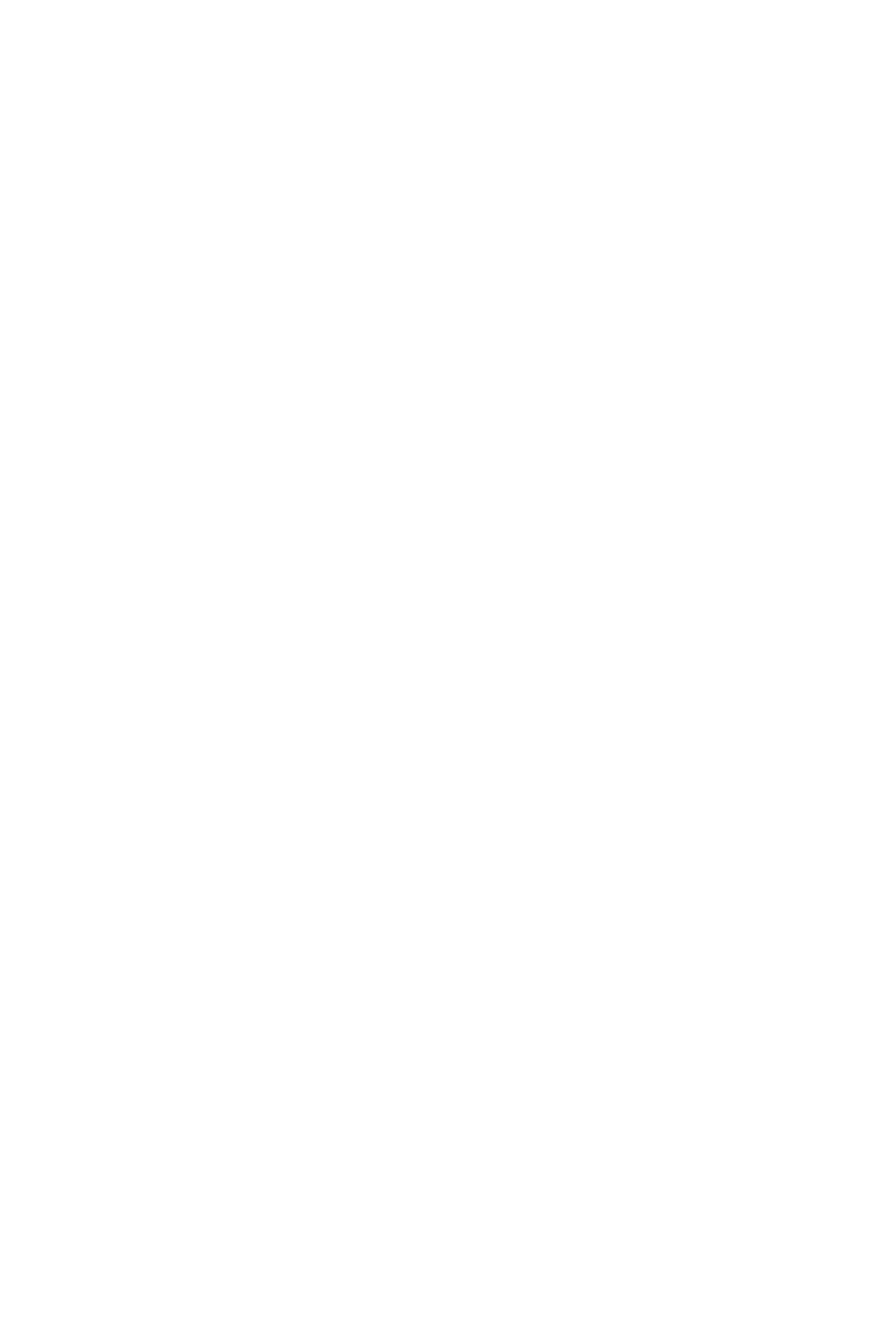
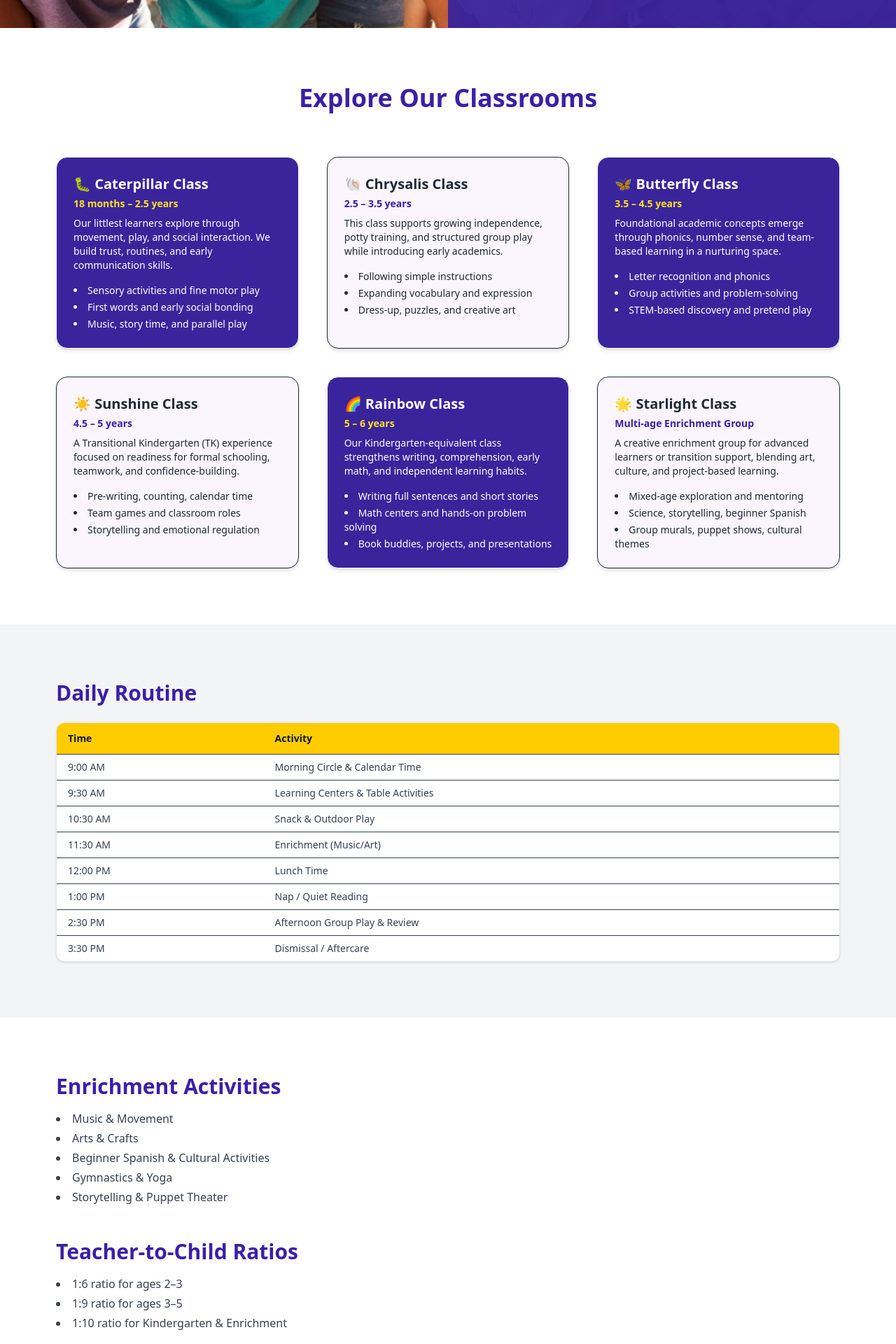
Before and after one commit to Anishb00/PreschoolReactSite, a Next.js app: page /Programs in a window 1280 px wide. Before the commit this address had no page. Shown: the part 440-2360 px from the top of the page at 70% size. Before the commit the page ends 800 px from the top, so only its background shows below. Built offline with nearby package versions, Linux system fonts and the light colour scheme.

Commit message:
Added Programs page

```diff
--- /dev/null
+++ b/src/app/(site)/Programs/components/ClassroomGrid.tsx
@@ -0,0 +1,115 @@
+const programs = [
+  {
+    name: "Caterpillar Class",
+    emoji: "🐛",
+    ageRange: "18 months – 2.5 years",
+    description:
+      "Our littlest learners explore through movement, play, and social interaction. We build trust, routines, and early communication skills.",
+    bullets: [
+      "Sensory activities and fine motor play",
+      "First words and early social bonding",
+      "Music, story time, and parallel play",
+    ],
+  },
+  {
+    name: "Chrysalis Class",
+    emoji: "🐚",
+    ageRange: "2.5 – 3.5 years",
+    description:
+      "This class supports growing independence, potty training, and structured group play while introducing early academics.",
+    bullets: [
+      "Following simple instructions",
+      "Expanding vocabulary and expression",
+      "Dress-up, puzzles, and creative art",
+    ],
+  },
+  {
+    name: "Butterfly Class",
+    emoji: "🦋",
+    ageRange: "3.5 – 4.5 years",
+    description:
+      "Foundational academic concepts emerge through phonics, number sense, and team-based learning in a nurturing space.",
+    bullets: [
+      "Letter recognition and phonics",
+      "Group activities and problem-solving",
+      "STEM-based discovery and pretend play",
+    ],
+  },
+  {
+    name: "Sunshine Class",
+    emoji: "☀️",
+    ageRange: "4.5 – 5 years",
+    description:
+      "A Transitional Kindergarten (TK) experience focused on readiness for formal schooling, teamwork, and confidence-building.",
+    bullets: [
+      "Pre-writing, counting, calendar time",
+      "Team games and classroom roles",
+      "Storytelling and emotional regulation",
+    ],
+  },
+  {
+    name: "Rainbow Class",
+    emoji: "🌈",
+    ageRange: "5 – 6 years",
+    description:
+      "Our Kindergarten-equivalent class strengthens writing, comprehension, early math, and independent learning habits.",
+    bullets: [
+      "Writing full sentences and short stories",
+      "Math centers and hands-on problem solving",
+      "Book buddies, projects, and presentations",
+    ],
+  },
+  {
+    name: "Starlight Class",
+    emoji: "🌟",
+    ageRange: "Multi-age Enrichment Group",
+    description:
+      "A creative enrichment group for advanced learners or transition support, blending art, culture, and project-based learning.",
+    bullets: [
+      "Mixed-age exploration and mentoring",
+      "Science, storytelling, beginner Spanish",
+      "Group murals, puppet shows, cultural themes",
+    ],
+  },
+];
+
+export default function ClassroomGrid() {
+  return (
+    <section className="bg-white p-20">
+      <h2 className="mb-16 text-center text-4xl font-bold text-[#3B1FA8]">
+        Explore Our Classrooms
+      </h2>
+
+      <div className="grid grid-cols-1 gap-10 px-6 md:grid-cols-2 md:px-0 lg:grid-cols-3">
+        {programs.map((program, index) => {
+          const isDark = index % 2 === 0;
+          return (
+            <div
+              key={index}
+              className={`rounded-2xl border p-6 shadow-md transition hover:shadow-lg ${
+                isDark
+                  ? "bg-[#3a249c] text-white"
+                  : "bg-purple-50 text-gray-800"
+              }`}
+            >
+              <h3 className="mb-1 text-xl font-bold">
+                {program.emoji} {program.name}
+              </h3>
+              <p
+                className={`mb-2 text-sm font-semibold ${isDark ? "text-yellow-300" : "text-[#3B1FA8]"}`}
+              >
+                {program.ageRange}
+              </p>
+              <p className="mb-4 text-sm">{program.description}</p>
+              <ul className="list-inside list-disc space-y-1 text-sm">
+                {program.bullets.map((item, idx) => (
+                  <li key={idx}>{item}</li>
+                ))}
+              </ul>
+            </div>
+          );
+        })}
+      </div>
+    </section>
+  );
+}
--- /dev/null
+++ b/src/app/(site)/Programs/components/DailyRoutine.tsx
@@ -0,0 +1,36 @@
+export default function DailyRoutine() {
+  return (
+    <section className="bg-gray-100 p-20">
+      <h3 className="mb-6 text-3xl font-semibold text-[#3B1FA8]">
+        Daily Routine
+      </h3>
+      <div className="overflow-x-auto rounded-xl border border-gray-200 bg-white shadow-sm">
+        <table className="min-w-full text-sm text-gray-700">
+          <thead className="bg-[#FFCC00] text-left text-gray-900">
+            <tr>
+              <th className="px-4 py-3 font-semibold">Time</th>
+              <th className="px-4 py-3 font-semibold">Activity</th>
+            </tr>
+          </thead>
+          <tbody>
+            {[
+              ["9:00 AM", "Morning Circle & Calendar Time"],
+              ["9:30 AM", "Learning Centers & Table Activities"],
+              ["10:30 AM", "Snack & Outdoor Play"],
+              ["11:30 AM", "Enrichment (Music/Art)"],
+              ["12:00 PM", "Lunch Time"],
+              ["1:00 PM", "Nap / Quiet Reading"],
+              ["2:30 PM", "Afternoon Group Play & Review"],
+              ["3:30 PM", "Dismissal / Aftercare"],
+            ].map(([time, activity], idx) => (
+              <tr key={idx} className="border-t">
+                <td className="px-4 py-2">{time}</td>
+                <td className="px-4 py-2">{activity}</td>
+              </tr>
+            ))}
+          </tbody>
+        </table>
+      </div>
+    </section>
+  );
+}
--- /dev/null
+++ b/src/app/(site)/Programs/components/EnrichmentAndRatios.tsx
@@ -0,0 +1,29 @@
+export default function EnrichmentAndRatios() {
+  return (
+    <section className="bg-white p-20">
+      <div className="mb-12">
+        <h3 className="mb-4 text-3xl font-semibold text-[#3B1FA8]">
+          Enrichment Activities
+        </h3>
+        <ul className="list-inside list-disc space-y-1 text-base text-gray-700">
+          <li>Music & Movement</li>
+          <li>Arts & Crafts</li>
+          <li>Beginner Spanish & Cultural Activities</li>
+          <li>Gymnastics & Yoga</li>
+          <li>Storytelling & Puppet Theater</li>
+        </ul>
+      </div>
+
+      <div>
+        <h3 className="mb-4 text-3xl font-semibold text-[#3B1FA8]">
+          Teacher-to-Child Ratios
+        </h3>
+        <ul className="list-inside list-disc space-y-1 text-base text-gray-700">
+          <li>1:6 ratio for ages 2–3</li>
+          <li>1:9 ratio for ages 3–5</li>
+          <li>1:10 ratio for Kindergarten & Enrichment</li>
+        </ul>
+      </div>
+    </section>
+  );
+}
--- /dev/null
+++ b/src/app/(site)/Programs/page.tsx
@@ -0,0 +1,19 @@
+import Banner from "../components/Banner";
+import ClassroomGrid from "./components/ClassroomGrid";
+import DailyRoutine from "./components/DailyRoutine";
+import EnrichmentAndRatios from "./components/EnrichmentAndRatios";
+
+export default function Programs() {
+  return (
+    <>
+      <Banner
+        imagename="/herobg.jpeg"
+        title="Our Programs"
+        subtitle="From toddlers to kindergarten, each class at Stepping Stone is designed to support your child's growth, curiosity, and love for learning every step of the way."
+      />
+      <ClassroomGrid />
+      <DailyRoutine />
+      <EnrichmentAndRatios />
+    </>
+  );
+}
```
